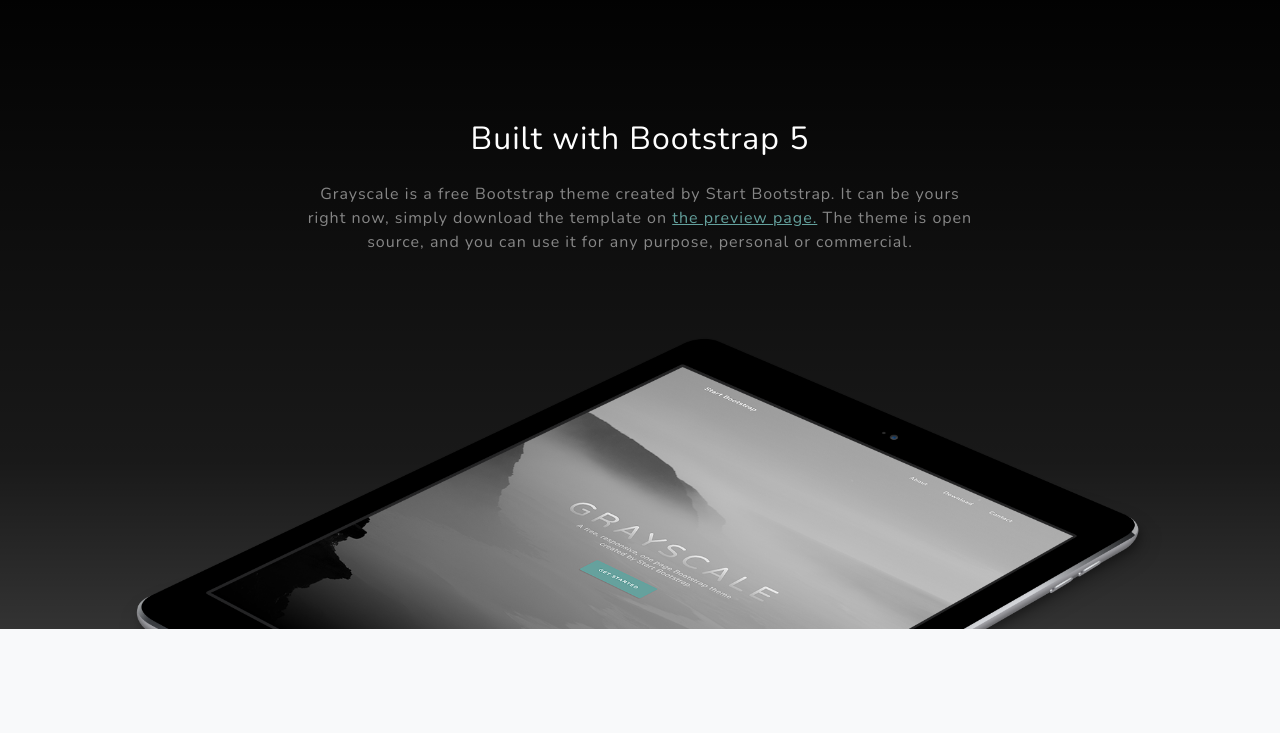
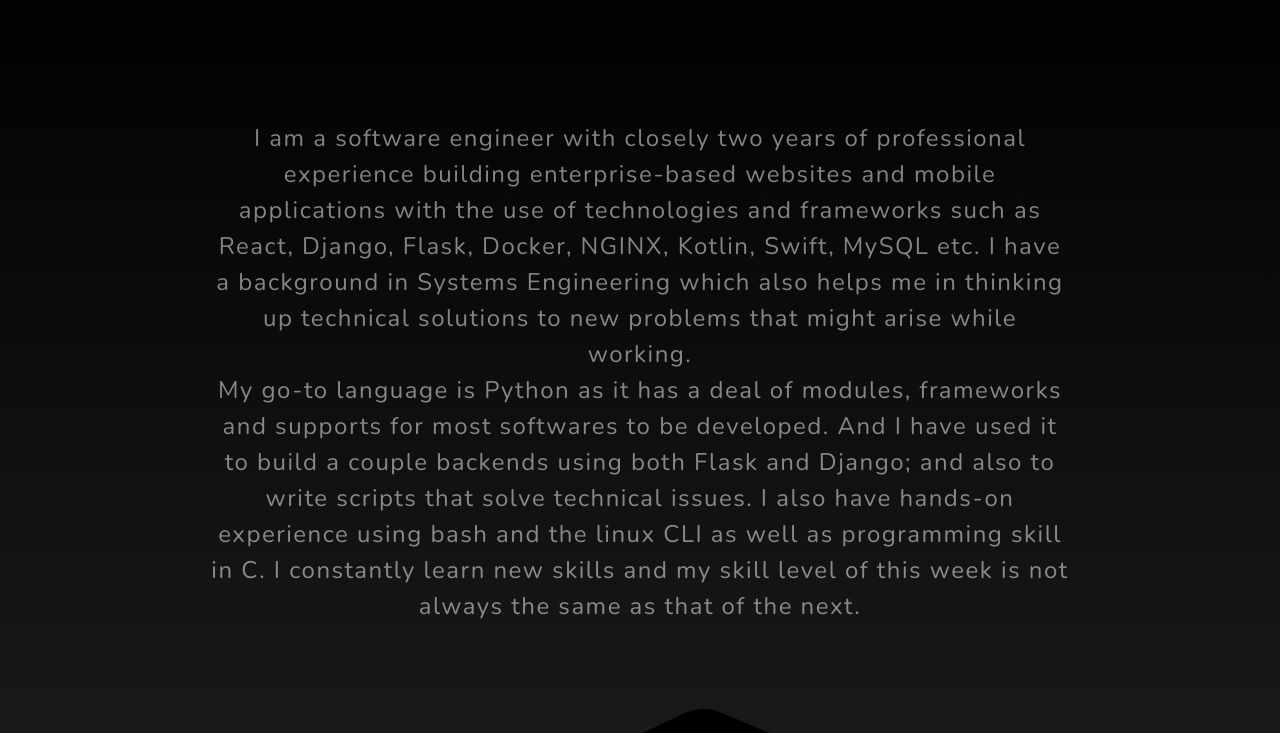
Before and after one commit to Jtobyy/Jtobyy.github.io, a plain HTML site: page index.html in a window 1280 px wide. Shown: the part 840-1573 px from the top of the page. Drawn offline with nearby package versions, Linux system fonts and the light colour scheme.

Commit message:
Update portfolio

```diff
--- a/index.html
+++ b/index.html
@@ -6,7 +6,7 @@
         <meta name="description" content="" />
         <meta name="author" content="" />
         <title>Joseph Tobi</title>
-        <link rel="icon" type="image/x-icon" href="assets/favicon.ico" />
+        <link rel="icon" type="image/x-icon" href="assets/img/kakashi4.jpg" />
         <!-- Font Awesome icons (free version)-->
         <script src="https://use.fontawesome.com/releases/v6.1.0/js/all.js" crossorigin="anonymous"></script>
         <!-- Google fonts-->
@@ -49,12 +49,15 @@
         <section class="about-section text-center" id="about">
             <div class="container px-4 px-lg-5">
                 <div class="row gx-4 gx-lg-5 justify-content-center">
-                    <div class="col-lg-8">
-                        <h2 class="text-white mb-4">Built with Bootstrap 5</h2>
+                    <div class="col-lg-10">
                         <p class="text-white-50">
-                            Grayscale is a free Bootstrap theme created by Start Bootstrap. It can be yours right now, simply download the template on
-                            <a href="https://startbootstrap.com/theme/grayscale/">the preview page.</a>
-                            The theme is open source, and you can use it for any purpose, personal or commercial.
+                            I am a software engineer with closely two years of professional experience
+                            building enterprise-based websites and mobile applications with the use of technologies and frameworks
+                            such as React, Django, Flask, Docker, NGINX, Kotlin, Swift, MySQL etc. I have a background in Systems Engineering which also helps me in
+                            thinking up technical solutions to new problems that might arise while working.</br>
+                            My go-to language is Python as it has a deal of modules, frameworks and supports for most softwares to be developed. And I have used it to
+                            build a couple backends using both Flask and Django; and also to write scripts that solve technical issues.
+                            I also have hands-on experience using bash and the linux CLI as well as programming skill in C. I constantly learn new skills and my skill level of this week is not always the same as that of the next.
                         </p>
                     </div>
                 </div>
```
Also changed, not shown: assets/img/cyberstick_front1.png (added), assets/img/cyberstick_front2.png (added), assets/img/kakashi1.jpg (added), assets/img/kakashi2.jpg (added), assets/img/kakashi3.jpg (added), assets/img/kakashi4.jpg (added), css/styles.css, 1 other file.
